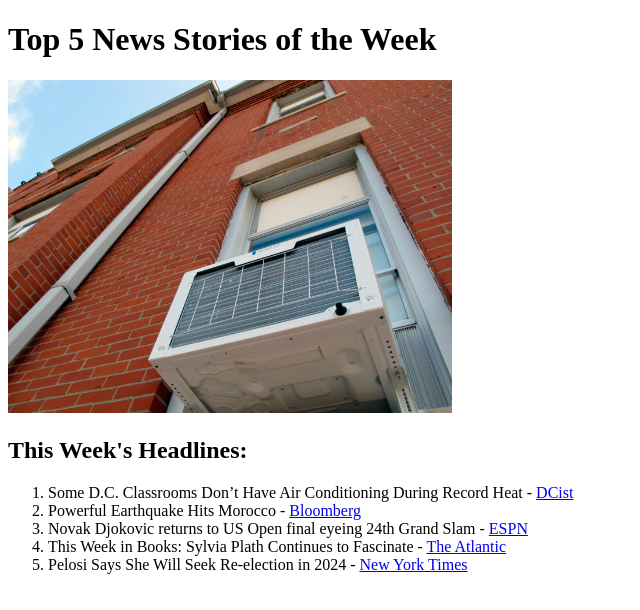
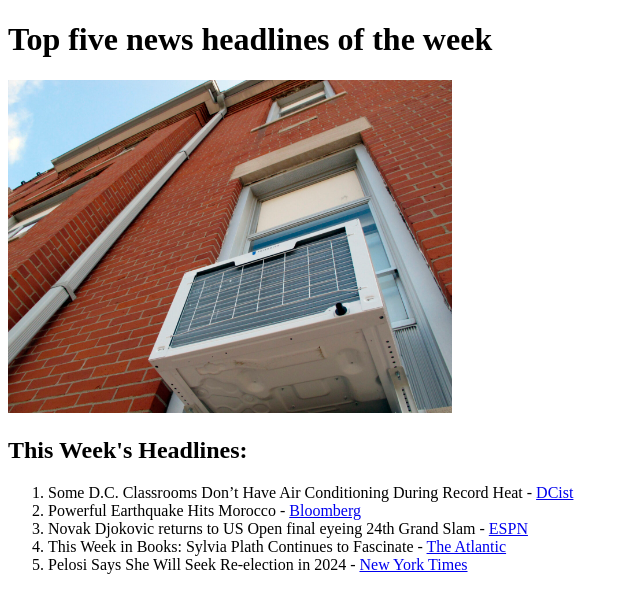
Before and after one commit to maxrivera225/topfive, a plain HTML site: page index.html in a window 1280 px wide. Shown: the whole page, without its empty margins (0-640 px from the left). Drawn offline with Linux system fonts and the light colour scheme.

Commit message:
Add files via upload
replace existing file with file of same name

```diff
--- a/index.html
+++ b/index.html
@@ -3,11 +3,11 @@
 
 
         <head>
-            <title>Top 5 News Stories of the Week</title>
+            <title>Top five news headlines of the week</title>
         </head>
 
         <Body>
-                <h1>Top 5 News Stories of the Week</h1>
+                <h1>Top five news headlines of the week</h1>
                 <img src="images/dcskool.JPG" width="444px"
             <ul>
         <h2>This Week's Headlines:</h2>
```
